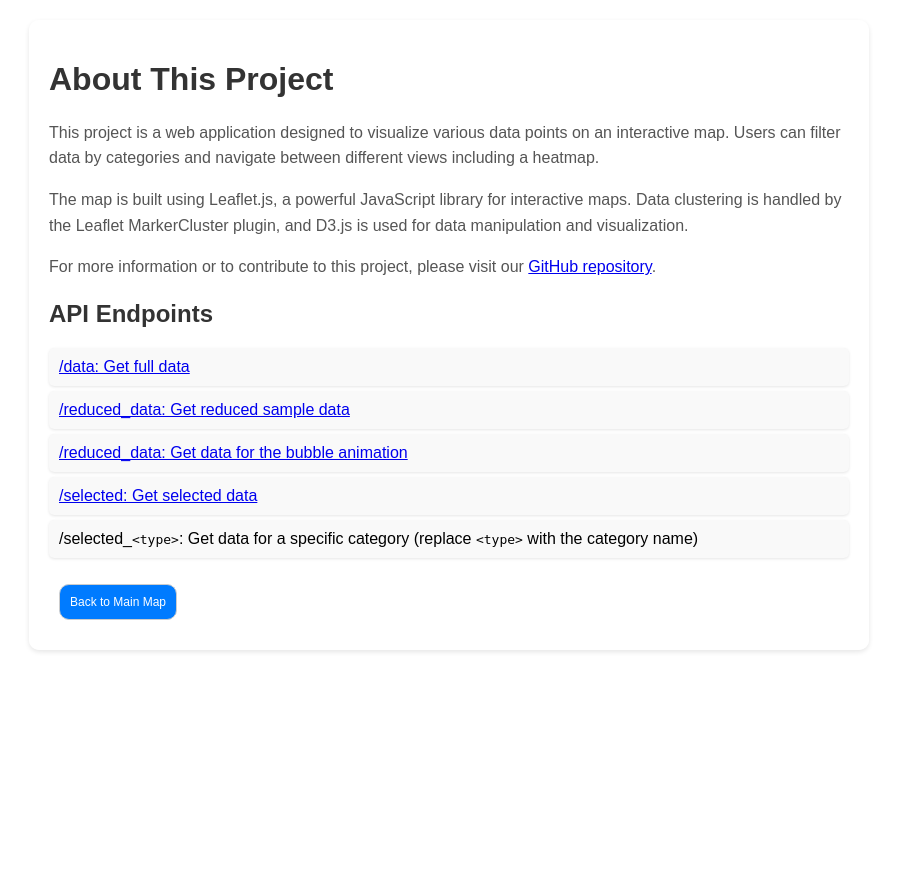
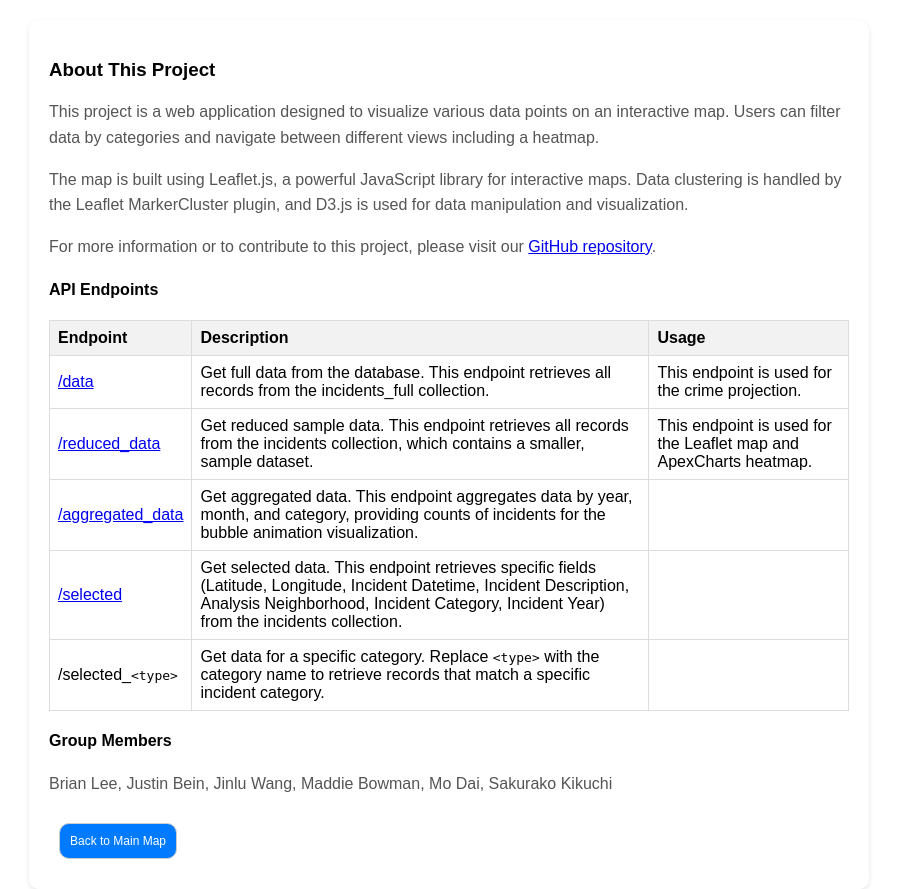
Before and after one commit to maddiebowman/SF_crime_patterns, a Flask app: page /about in a window 1280 px wide. Shown: the whole page, without its empty margins (191-1088 px from the left). Before the commit the page ends 652 px from the top, so only its background shows below. Run offline with Flask 3, Linux system fonts and the light colour scheme.

Commit message:
Changed the structure of the endpoint intro and added group members.

```diff
--- a/static/template/about.html
+++ b/static/template/about.html
@@ -8,7 +8,7 @@
 </head>
 <body>
     <div id="about-container">
-        <h1>About This Project</h1>
+        <h3>About This Project</h3>
         <p>
             This project is a web application designed to visualize various data points on an interactive map.
             Users can filter data by categories and navigate between different views including a heatmap.
@@ -21,15 +21,43 @@
             For more information or to contribute to this project, please visit our <a href="https://github.com/maddiebowman/SF_crime_patterns">GitHub repository</a>.
         </p>
 
-        <h2>API Endpoints</h2>
-        <ul>
-            <li><a href="http://127.0.0.1:5000/data">/data: Get full data</a></li>
-            <li><a href="http://127.0.0.1:5000/reduced_data">/reduced_data: Get reduced sample data</a></li>
-            <li><a href="http://127.0.0.1:5000/aggregated_data">/reduced_data: Get data for the bubble animation</a></li>
-            <li><a href="http://127.0.0.1:5000/selected">/selected: Get selected data</a></li>
-            <li>/selected_<code>&lt;type&gt;</code>: Get data for a specific category (replace <code>&lt;type&gt;</code> with the category name)</li>
-        </ul>
-
+        <h4>API Endpoints</h4>
+        <table border="1" cellpadding="10" cellspacing="0">
+            <tr>
+                <th>Endpoint</th>
+                <th>Description</th>
+                <th>Usage</th>
+            </tr>
+            <tr>
+                <td><a href="http://127.0.0.1:5000/data">/data</a></td>
+                <td>Get full data from the database. This endpoint retrieves all records from the incidents_full collection.</td>
+                <td>This endpoint is used for the crime projection.</td>
+            </tr>
+            <tr>
+                <td><a href="http://127.0.0.1:5000/reduced_data">/reduced_data</a></td>
+                <td>Get reduced sample data. This endpoint retrieves all records from the incidents collection, which contains a smaller, sample dataset.</td>
+                <td>This endpoint is used for the Leaflet map and ApexCharts heatmap.</td>
+            </tr>
+            <tr>
+                <td><a href="http://127.0.0.1:5000/aggregated_data">/aggregated_data</a></td>
+                <td>Get aggregated data. This endpoint aggregates data by year, month, and category, providing counts of incidents for the bubble animation visualization.</td>
+                <td></td>
+            </tr>
+            <tr>
+                <td><a href="http://127.0.0.1:5000/selected">/selected</a></td>
+                <td>Get selected data. This endpoint retrieves specific fields (Latitude, Longitude, Incident Datetime, Incident Description, Analysis Neighborhood, Incident Category, Incident Year) from the incidents collection.</td>
+                <td></td>
+            </tr>
+            <tr>
+                <td>/selected_<code>&lt;type&gt;</code></td>
+                <td>Get data for a specific category. Replace <code>&lt;type&gt;</code> with the category name to retrieve records that match a specific incident category.</td>
+                <td></td>
+            </tr>
+        </table>
+        <h4>Group Members</h4>
+        <p id="group-members">
+            Brian Lee, Justin Bein, Jinlu Wang, Maddie Bowman, Mo Dai, Sakurako Kikuchi
+        </p>
         <button id="backButton" onclick="window.location.href='/'">Back to Main Map</button>
     </div>
 </body>
```
